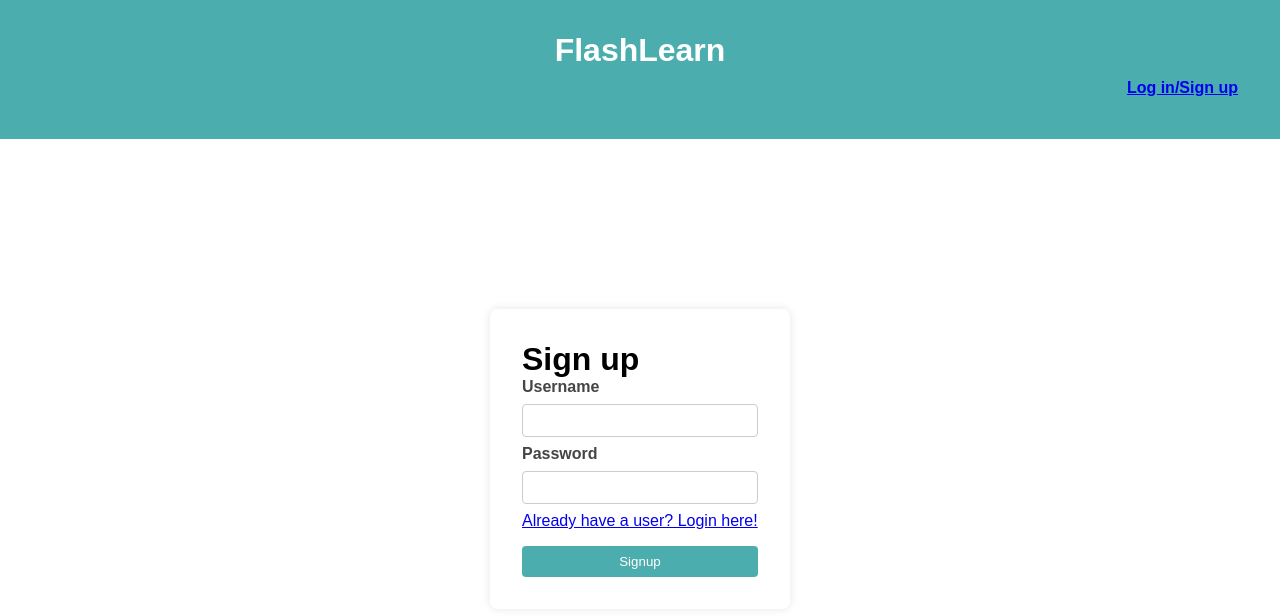
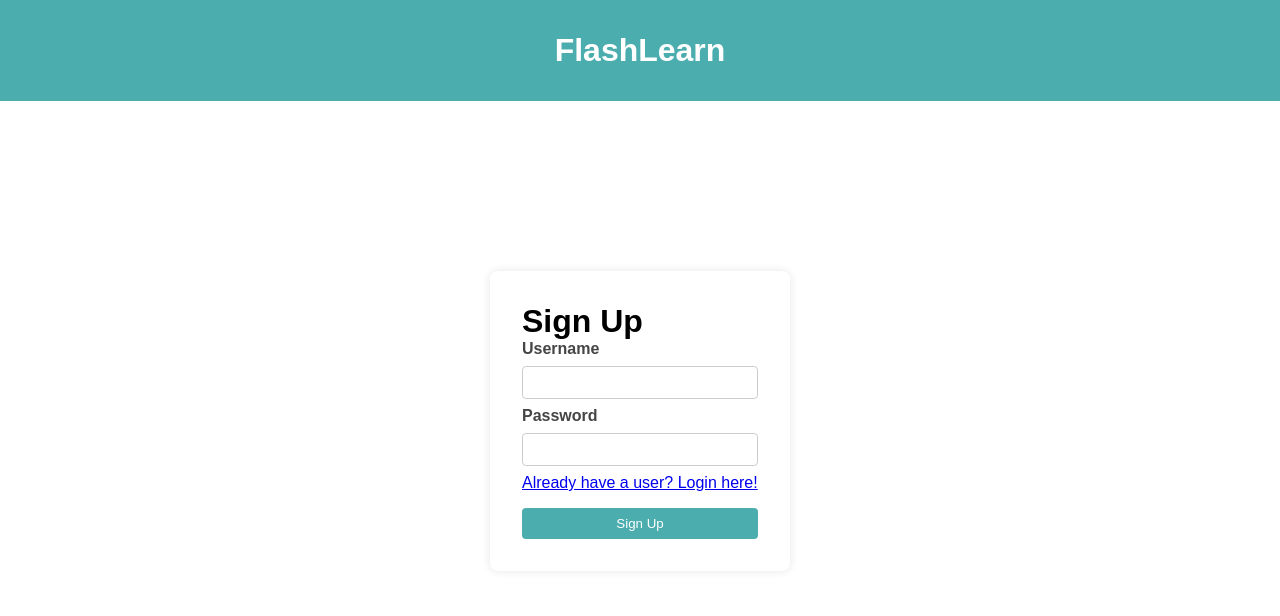
Before and after one commit to Alaskiara/FlashLearn, a PHP site: page /templates/signup.php in a window 1280 px wide. Shown: the top 616 px of the page. Run offline with PHP 8.4, Linux system fonts and the light colour scheme.

Commit message:
Login/Sign Up Button ausgeblendet, wenn man sich bereits auf dem Login/Sign Up Form befindet

```diff
--- a/includes/header.php
+++ b/includes/header.php
@@ -2,12 +2,14 @@
 <header>
   <h1><a href="../index.php" class="logo-link">FlashLearn</a></h1>
 
-  <?php if (isset($_SESSION['username'])): ?>
+  <?php
+  $current_page = basename($_SERVER['PHP_SELF']);
+  if (isset($_SESSION['username'])): ?>
     <div class="login-info">
       <a class="login-button"><h4>Du bist eingeloggt als: <strong><?= htmlspecialchars($_SESSION['username']) ?></strong></h4></a>
       <a class="login-button" href="../templates/logout.php">Logout</a>
     </div>
-  <?php else: ?>
-    <a class="login-button" href="../templates/login.php"><h4>Log in/Sign up</h4></a>
+  <?php elseif ($current_page !== 'login.php' && $current_page !== 'signup.php'): ?>
+    <a class="login-button" href="../templates/login.php"><h4>Login/Sign Up</h4></a>
   <?php endif; ?>
 </header>
--- a/index.php
+++ b/index.php
@@ -46,7 +46,7 @@ if (isset($_SESSION['user_id'])) {
             </div>
         <?php else: ?>
             <a class="login-button" href="templates/login.php">
-                <h4>Log in/Sign up</h4>
+                <h4>Login/Sign Up</h4>
             </a>
         <?php endif; ?>
     </header>
--- a/templates/signup.php
+++ b/templates/signup.php
@@ -51,14 +51,14 @@ if ($_SERVER["REQUEST_METHOD"] == "POST")
   </header>
   <main>
   <div class="signup-container">
-    <h1>Sign up</h1>
+    <h1>Sign Up</h1>
     <form method="post" action="signup.php" autocomplete="off">
       <label for="username">Username</label>
       <input type="text" id="username" name="username" autocomplete="off" required />
       <label for="password">Password</label>
       <input type="password" id="password" name="password" autocomplete="new-password" required />
       <a href="login.php">Already have a user? Login here!</a>
-      <input type="submit" value="Signup" />
+      <input type="submit" value="Sign Up" />
       <?php if (!empty($meldung)) echo "<p>$meldung</p>"; ?>
     </form>
   </div>
```
